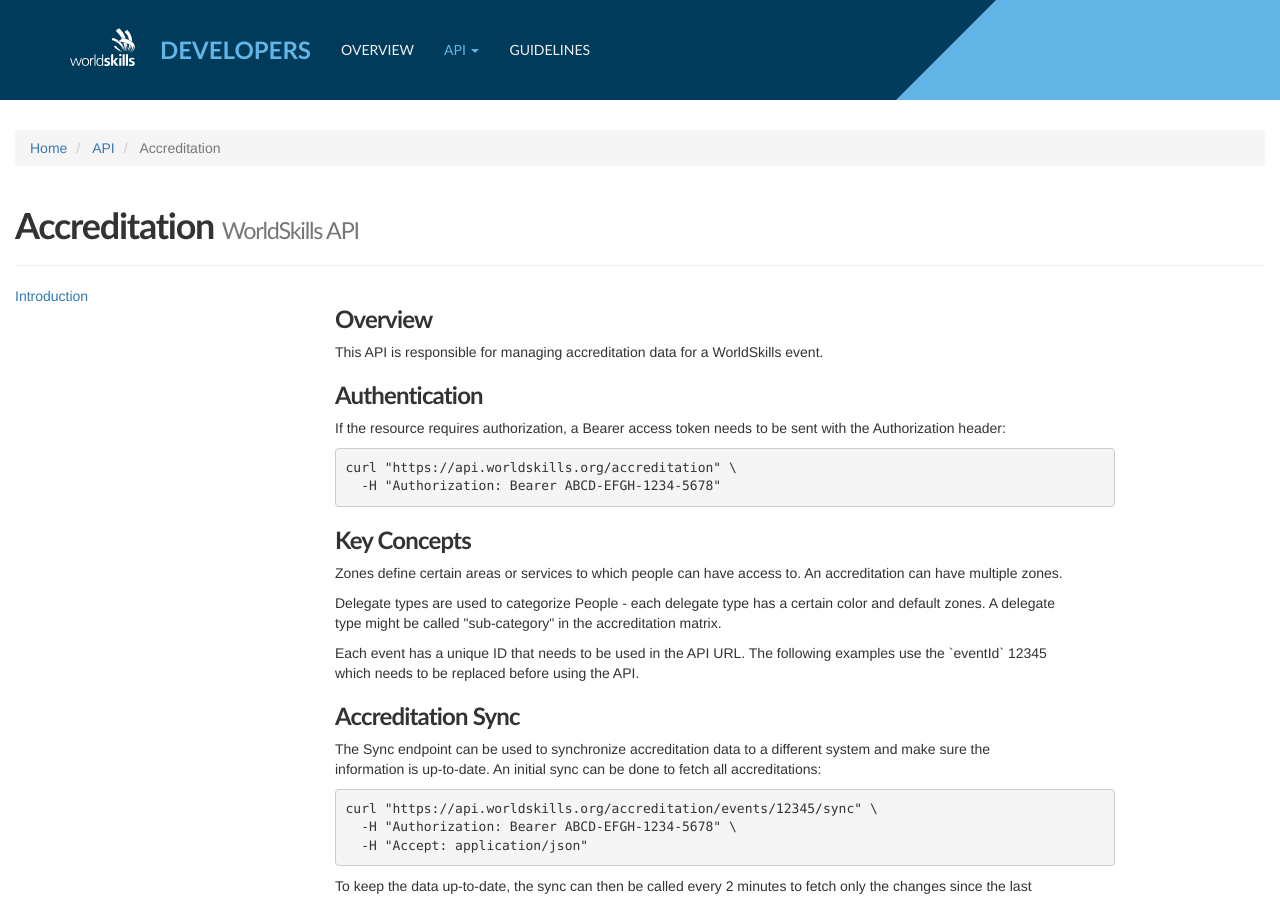
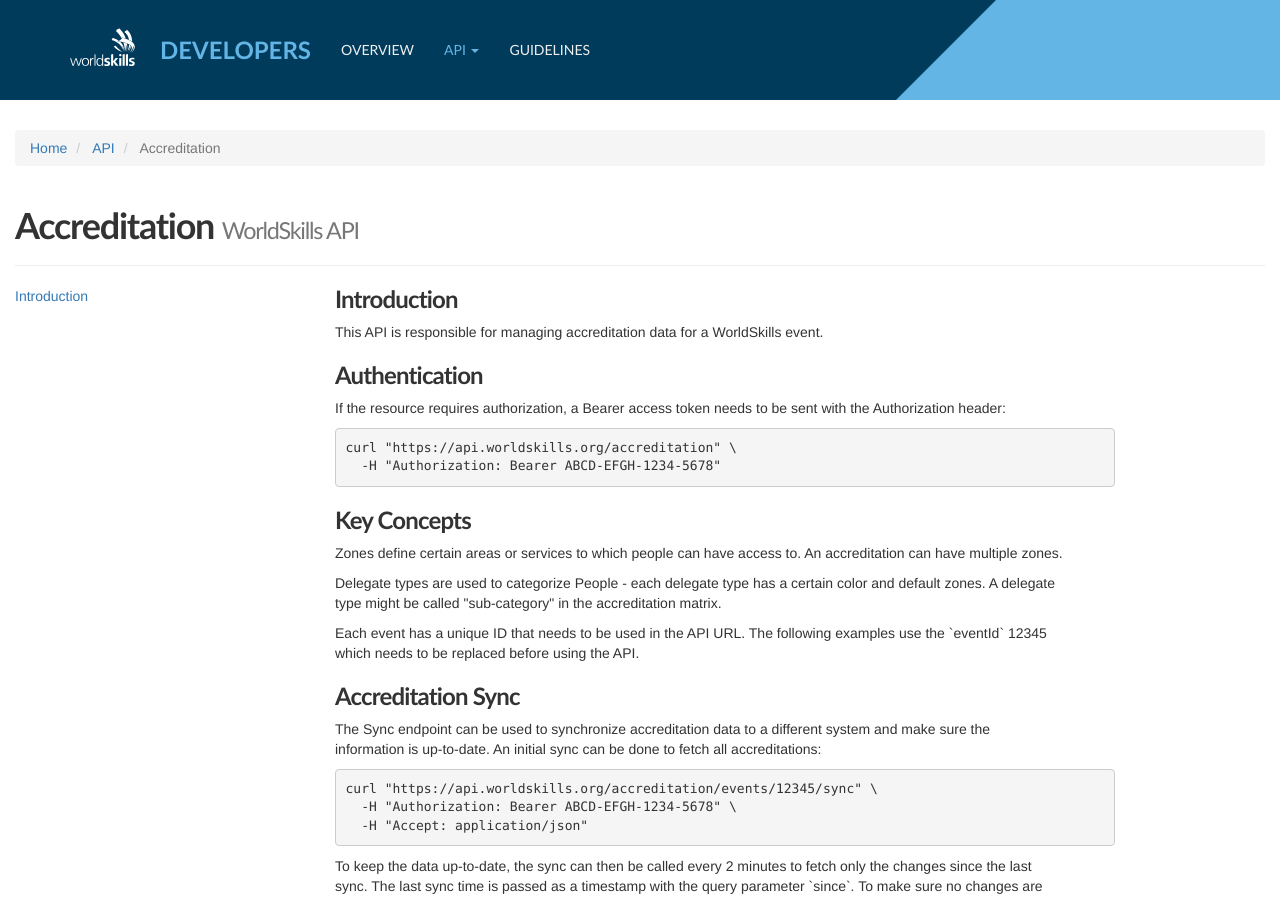
Before and after one commit to worldskills/worldskills.github.io, a Jekyll site: the page built from api/accreditation.html, in a window 1280 px wide and 900 px high. Built offline with Jekyll 4.4.1, drawn with Linux system fonts in a browser that asks for light colours; comment, search, counter and statistics services are not loaded.

Commit message:
Change Introduction

```diff
--- a/api/accreditation.html
+++ b/api/accreditation.html
@@ -20,8 +20,8 @@
     </div>
     <div class="col-md-9">
 
-        <div  id="introduction" class="ws-content">
-            <h3 id="overview">Overview</h3>
+        <div class="ws-content">
+            <h3 id="introduction" class="align-top">Introduction</h3>
             <p>This API is responsible for managing accreditation data for a WorldSkills event.</p>
 
             <h3>Authentication</h3>
```
